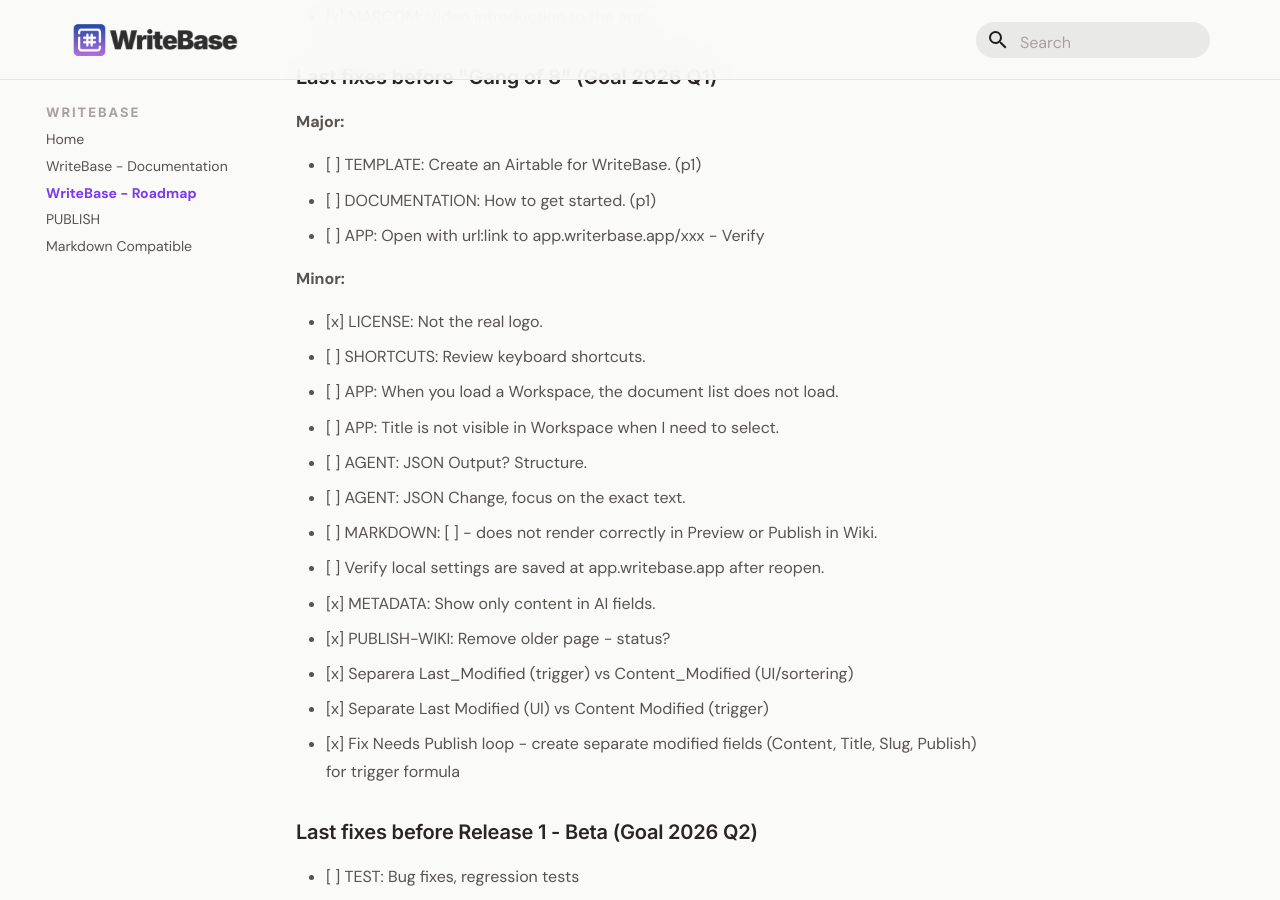
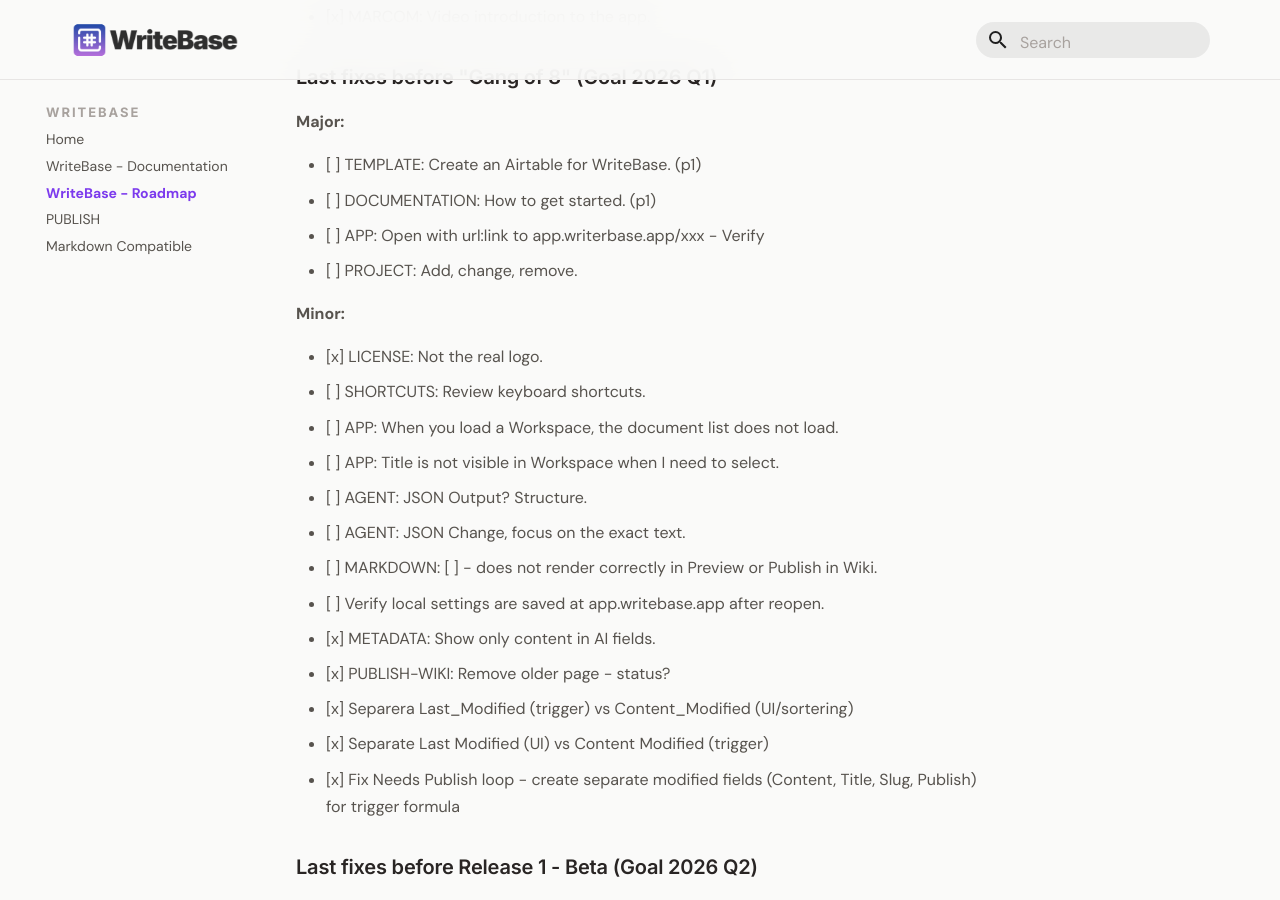
Before and after one commit to larssonhthomas-afk/writebase-docs, an MkDocs documentation site: the page built from docs/009-writebase-roadmap.md, in a window 1280 px wide and 900 px high, scrolled down 485 px. Built offline with MkDocs 1.6.1 and Material for MkDocs 9.7.7, drawn with Linux system fonts in a browser that asks for light colours; some web fonts are replaced.

Commit message:
Update 009-writebase-roadmap.md

```diff
--- a/docs/009-writebase-roadmap.md
+++ b/docs/009-writebase-roadmap.md
@@ -27,6 +27,7 @@ This Backlog has a priority 1-3.
 - [ ] TEMPLATE: Create an Airtable for WriteBase. (p1)
 - [ ] DOCUMENTATION: How to get started. (p1)
 - [ ] APP: Open with url:link to app.writerbase.app/xxx - Verify
+- [ ] PROJECT: Add, change, remove.
 
 **Minor:**
 
```
